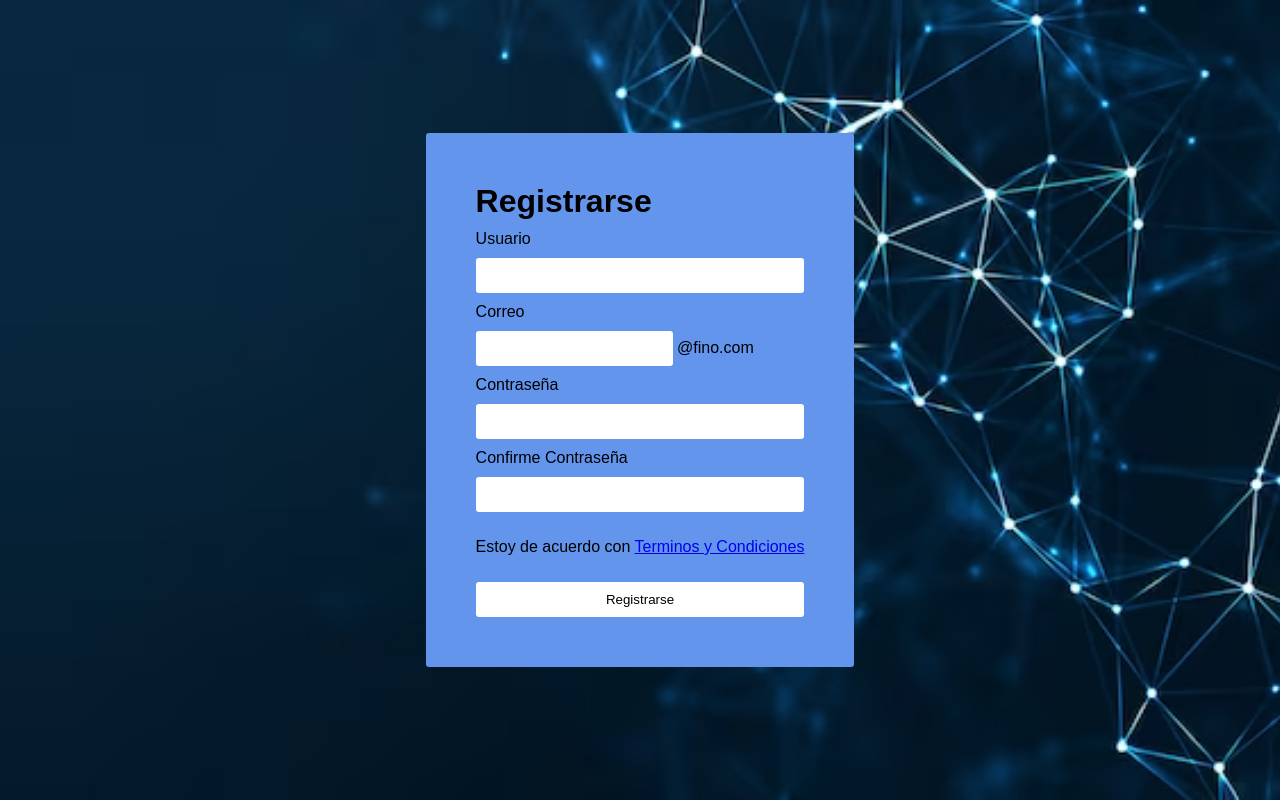
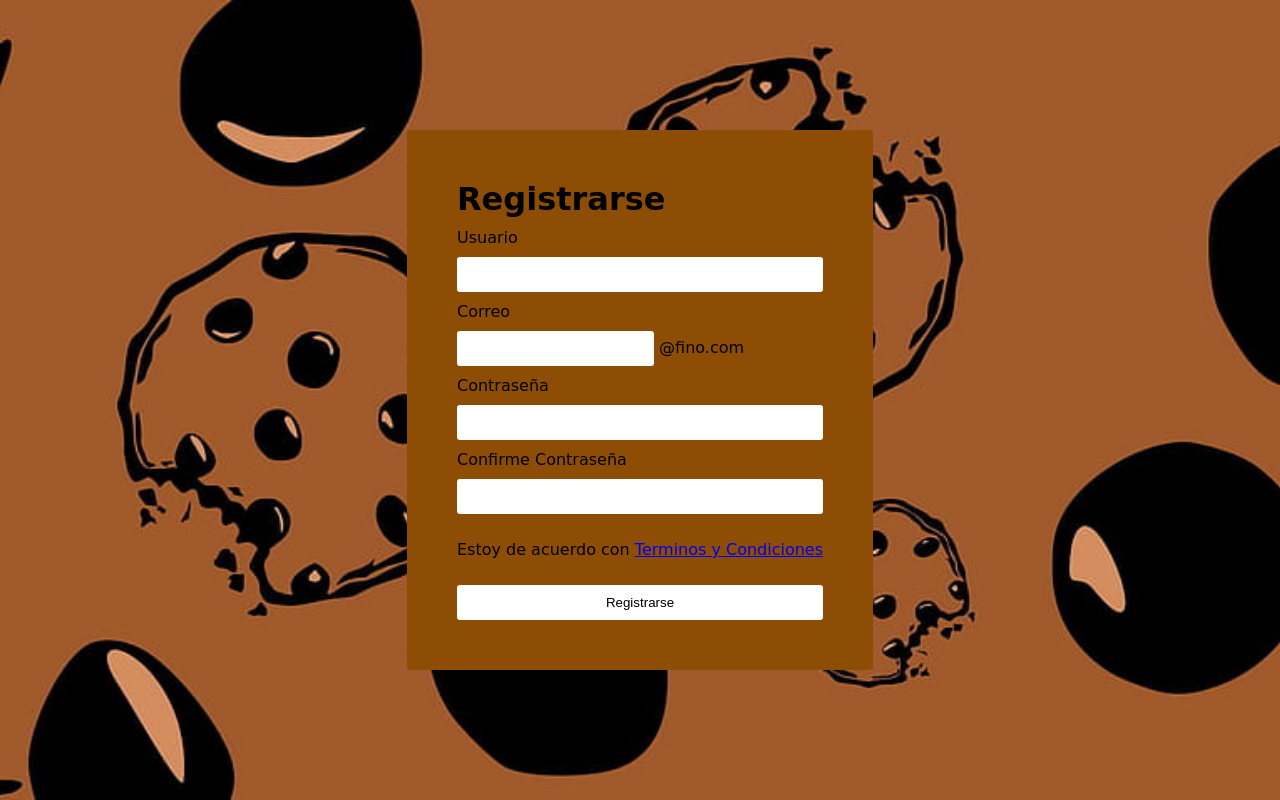
Before and after one commit to quintanaesc/ProyectoCokisFB, a PHP site: page /registro.html in a window 1280 px wide. Run offline with PHP 8.4, Linux system fonts and the light colour scheme.

Commit message:
Se modifico el fondo y la fuente de texto para las paginas de logueo

```diff
--- a/Servicio/styles.css
+++ b/Servicio/styles.css
@@ -2,25 +2,26 @@ html, body {
   margin: 0;
   padding: 0;
   height: 100%;
-  font-family: Arial, Helvetica, sans-serif;
+  font-family:cursive ;
 }
 
 body {
   place-items: center;
   display: grid;
-  background-image: url(fondo.avif);
+  background-image: url(fondo.jpg);
   background-size: cover;
 }
 
 .div1 {
   padding: 50px;
   border-radius: 3px;
-  background-color: cornflowerblue;
+  background-color: rgb(141, 77, 4);
+
 }
 
 .div2 {
   border-radius: 3px;
-  background-color: cornflowerblue;
+  background-color: rgb(141, 77, 4);
 }
 
 form {
```
Also changed, not shown: Servicio/fondo.avif (deleted), Servicio/fondo.jpg (added).
